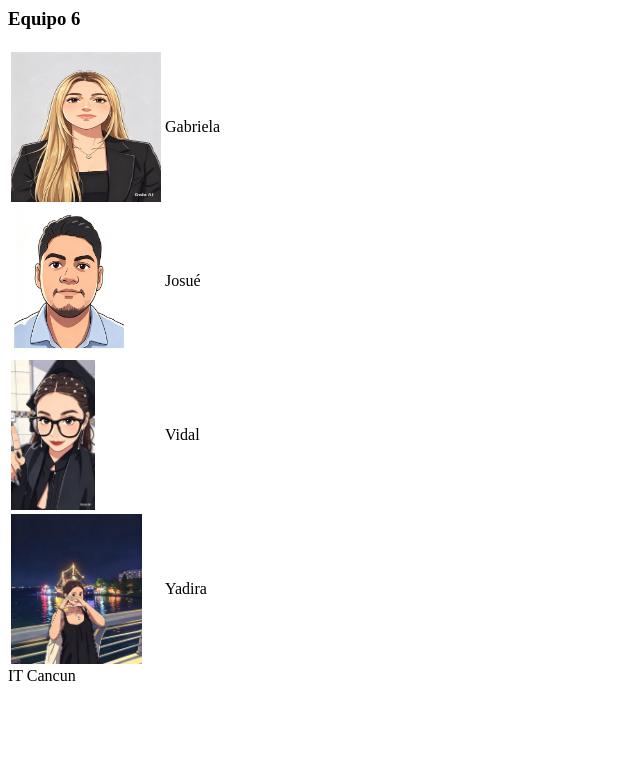
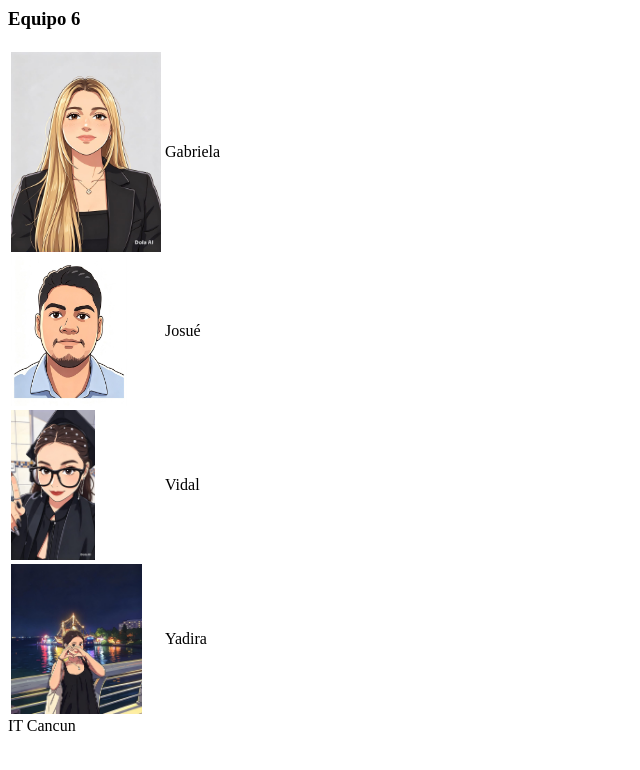
Before and after one commit to Mons-V/Mons-V.github.io, a plain HTML site: page index.html in a window 1280 px wide. Shown: the whole page, without its empty margins (0-640 px from the left). Drawn offline with Linux system fonts and the light colour scheme.

Commit message:
Change Gabriela's image height to 200px
Updated the height of Gabriela's image in the table.

```diff
--- a/index.html
+++ b/index.html
@@ -7,7 +7,7 @@
 <body>
   <table>
     <tr>
-  <td><img src="https://github.com/Mons-V/Mons-V.github.io/blob/main/FOTOS/Gabriela.jpeg?raw=true" alt="Gabriela" width="150" height="150"></td>
+  <td><img src="https://github.com/Mons-V/Mons-V.github.io/blob/main/FOTOS/Gabriela.jpeg?raw=true" alt="Gabriela" width="150" height="200"></td>
        <td>Gabriela</td>
     </tr>
     <tr>
```
